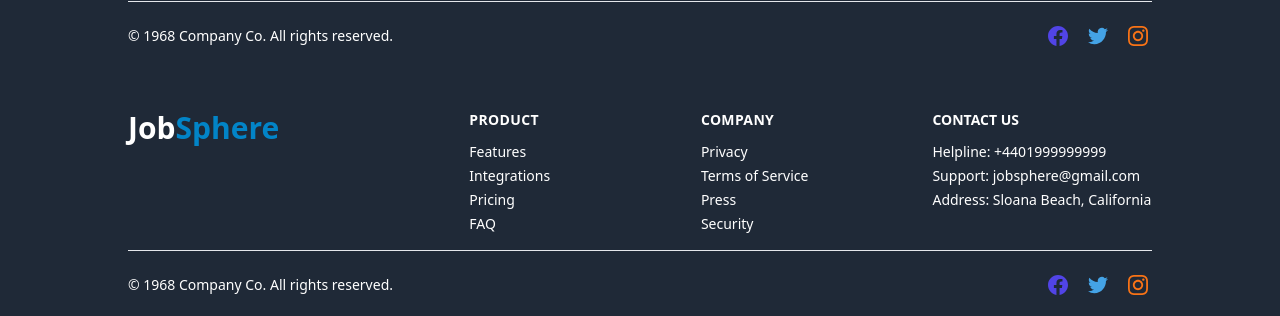
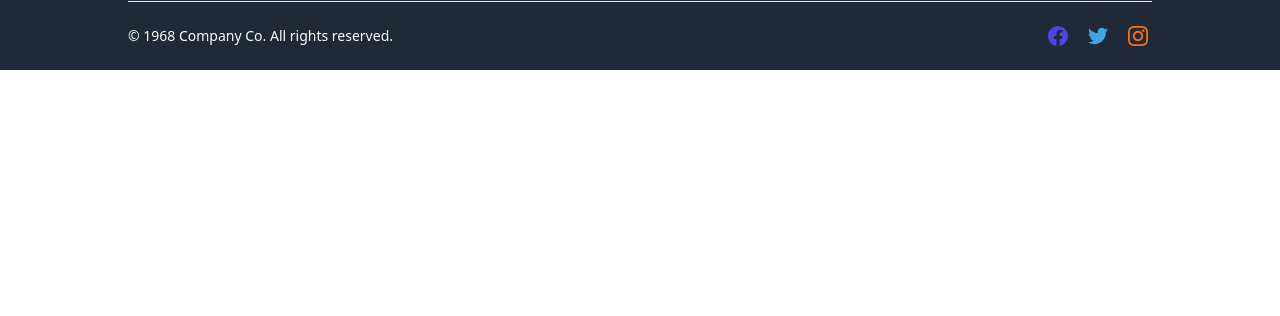
Before and after one commit to HunterMahmud/JobSphere, a Next.js app: page / in a window 1280 px wide. Shown: the part 843-1159 px from the top of the page. After the commit the page ends 913 px from the top, so only its background shows below. Built offline with nearby package versions, Linux system fonts and the light colour scheme.

Commit message:
resolve: merge conflict

```diff
--- a/src/app/layout.js
+++ b/src/app/layout.js
@@ -42,9 +42,7 @@ export default function RootLayout({ children }) {
             <Footer />
           </div>
         </AuthProvider>
-        <div className="bg-[#1f2937] text-white bg-cover bg-no-repeat">
-          <Footer />
-        </div>
+
         <Toaster />
       </body>
     </html>
```
